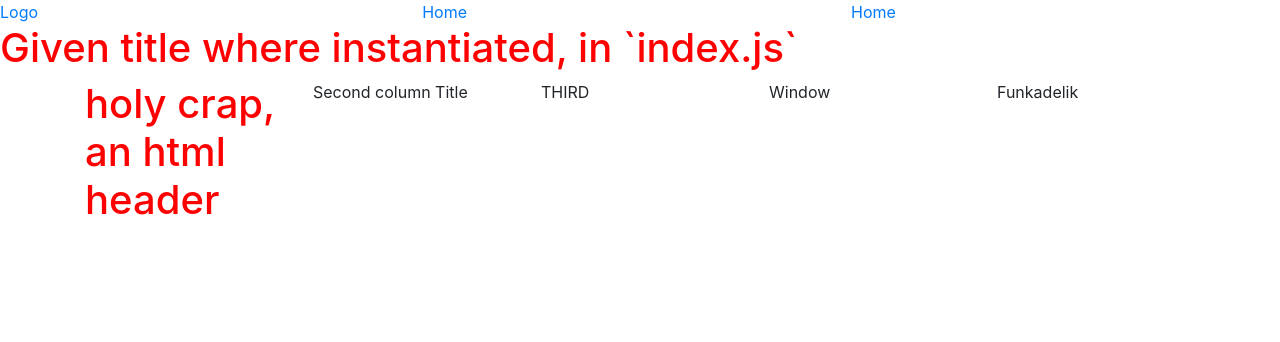
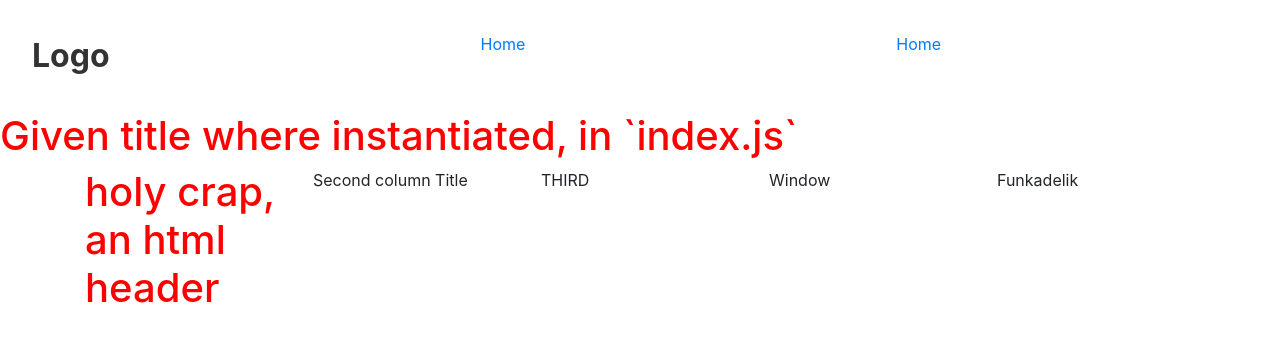
Before and after one commit to jodobear/wd19, a React app: page / in a window 1280 px wide. Built offline with nearby package versions, Linux system fonts and the light colour scheme.

Commit message:
hierarchy, particular element selection in CSS/SASS

```diff
--- a/src/sass/main.scss
+++ b/src/sass/main.scss
@@ -5,5 +5,15 @@ nav {
   display: flex;
   div {
     flex-grow: 1;
+    padding-left: 2rem;
+    padding-top: 2rem;
+    padding-bottom: 2rem;
+  }
+  div:first-child {
+    a {
+      color: #333;
+      font-size: 2rem;
+      font-weight: bolder;
+    }
   }
 }
```
Also changed, not shown: 1 other file.
